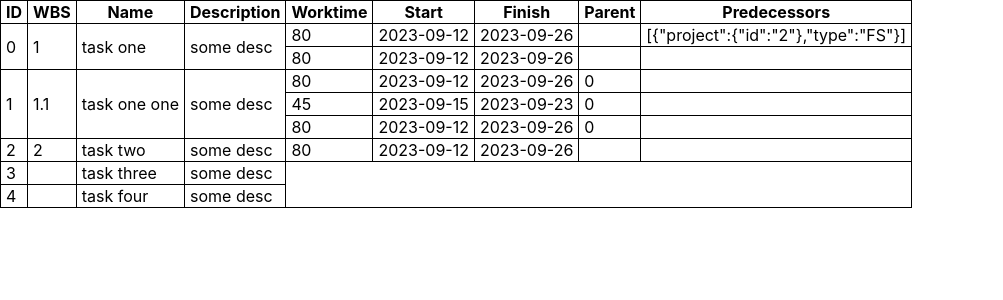
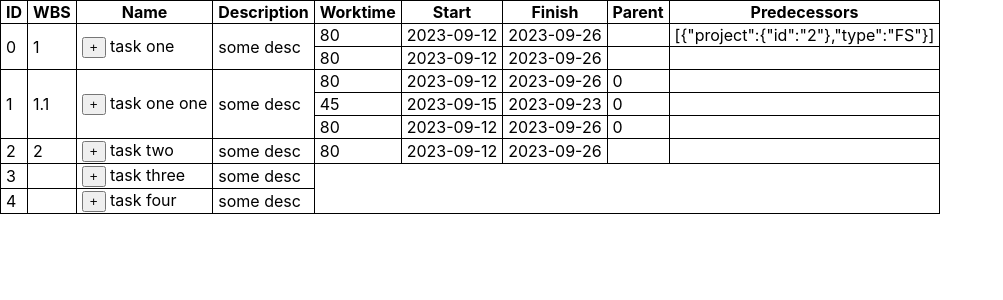
Before and after one commit to wazart0/pmt_x, a React (Create React App) app in the folder frontend/pyscript_experiment/project/: page / in a window 1280 px wide. Shown: the top 300 px of the page, without its empty margins (0-1003 px from the left). Built offline with nearby package versions, Linux system fonts and the light colour scheme.

Commit message:
some cleanup

```diff
--- a/frontend/pyscript_experiment/project/package.json
+++ b/frontend/pyscript_experiment/project/package.json
@@ -6,10 +6,12 @@
     "@testing-library/jest-dom": "^5.17.0",
     "@testing-library/react": "^13.4.0",
     "@testing-library/user-event": "^13.5.0",
+    "gantt": "^3.1.1",
     "react": "^18.2.0",
     "react-dom": "^18.2.0",
     "react-scripts": "5.0.1",
-    "web-vitals": "^2.1.4"
+    "web-vitals": "^2.1.4",
+    "@babel/plugin-proposal-private-property-in-object": "^7.21.11"
   },
   "scripts": {
     "start": "react-scripts start",
--- a/frontend/pyscript_experiment/project/src/App.js
+++ b/frontend/pyscript_experiment/project/src/App.js
@@ -1,5 +1,5 @@
-import React, { Fragment } from "react";
-
+import React from "react";
+import ProjectTable from "./components/ProjectTable";
 
 const columns = {
     'id': 'ID',
@@ -97,73 +97,15 @@ const data = [
     }
 ]
 
-// function create_table(data) {
-//     var body = document.getElementsByTagName('body')[0];
-//     var tbl = document.createElement('table');
-//     tbl.style.width = '100%';
-//     tbl.setAttribute('border', '1');
-//     var tbdy = document.createElement('tbody');
-//     for (var i = 0; i < 3; i++) {
-//       var tr = document.createElement('tr');
-//       for (var j = 0; j < 2; j++) {
-//         if (i == 2 && j == 1) {
-//           break
-//         } else {
-//           var td = document.createElement('td');
-//           td.appendChild(document.createTextNode('\u0020'))
-//           i == 1 && j == 1 ? td.setAttribute('rowSpan', '2') : null;
-//           tr.appendChild(td)
-//         }
-//       }
-//       tbdy.appendChild(tr);
-//     }
-//     tbl.appendChild(tbdy);
-//     body.appendChild(tbl)
-// }
-
-function App() {
-    let headers_names = Object.values(columns);
-    return (
-        <div className="table">
-            <table>
-                <thead>
-                    <tr>
-                        {
-                            headers_names.map(header => {
-                                return <th>{header}</th>
-                            })
-                        }
-                    </tr>
-                </thead>
-                <tbody>
-
-                    {data.map((project) => {
-                        let number_of_baselines = project.baselines.length + 1;
-                        return (
-                            <Fragment>
-                                <tr>
-                                    <td rowSpan={number_of_baselines}>{project.id}</td>
-                                    <td rowSpan={number_of_baselines}>{(project.baselines && project.baselines.length) ? project.baselines[0].wbs : ""}</td>
-                                    <td rowSpan={number_of_baselines}>{project.name}</td>
-                                    <td rowSpan={number_of_baselines}>{project.description}</td>
-                                </tr>
-                                {project.baselines.map(baseline => (
-                                    <tr>
-                                        <td>{baseline.worktime}</td>
-                                        <td>{baseline.start}</td>
-                                        <td>{baseline.finish}</td>
-                                        <td>{baseline.parent}</td>
-                                        <td>{(baseline.predecessors) ? JSON.stringify(baseline.predecessors) : ""}</td>
-                                    </tr>
-                                ))}
-                            </Fragment>
-                        );
-                    })}
 
 
 
-                </tbody>
-            </table>
+
+function App() {
+
+    return (
+        <div className="mainContainer">
+            <ProjectTable data={data} columns={columns}/>
         </div>
     );
 }
--- /dev/null
+++ b/frontend/pyscript_experiment/project/src/components/ProjectTable.js
@@ -0,0 +1,55 @@
+import React, { Fragment } from "react";
+
+
+
+
+
+function ProjectTable(props) {
+
+    function sayHello() {
+        alert('Hello!');
+      }
+
+    const columns = props.columns;
+    const data = props.data;
+    let headers_names = Object.values(columns);
+    return (
+        <div className="projectTable">
+            <table>
+                <thead>
+                    <tr>
+                        {headers_names.map(header => {
+                            return <th>{header}</th>
+                        })}
+                    </tr>
+                </thead>
+                <tbody>
+                    {data.map((project) => {
+                        let number_of_baselines = project.baselines.length + 1;
+                        return (
+                            <Fragment>
+                                <tr>
+                                    <td rowSpan={number_of_baselines}>{project.id}</td>
+                                    <td rowSpan={number_of_baselines}>{(project.baselines && project.baselines.length) ? project.baselines[0].wbs : ""}</td>
+                                    <td rowSpan={number_of_baselines}><button onClick={sayHello}>+</button> {project.name}</td>
+                                    <td rowSpan={number_of_baselines}>{project.description}</td>
+                                </tr>
+                                {project.baselines.map(baseline => (
+                                    <tr>
+                                        <td>{baseline.worktime}</td>
+                                        <td>{baseline.start}</td>
+                                        <td>{baseline.finish}</td>
+                                        <td>{baseline.parent}</td>
+                                        <td>{(baseline.predecessors) ? JSON.stringify(baseline.predecessors) : ""}</td>
+                                    </tr>
+                                ))}
+                            </Fragment>
+                        );
+                    })}
+                </tbody>
+            </table>
+        </div>
+    );
+}
+
+export default ProjectTable;
--- a/frontend/pyscript_experiment/project/src/db.json
+++ /dev/null
@@ -1,55 +0,0 @@
-{
-
-    "inventory": [
-
-      {
-
-        "id": 1,
-
-        "product_name": "Weetabix",
-
-        "product_category": "Cereal",
-
-        "unit_price": "501"
-
-      },
-
-      {
-
-        "id": 2,
-
-        "product_name": "Colgate Toothpaste",
-
-        "product_category": "Toiletries",
-
-        "unit_price": "119"
-
-      },
-
-      {
-
-        "id": 3,
-
-        "product_name": "Imperial Leather Soap",
-
-        "product_category": "Toiletries",
-
-        "unit_price": "235"
-
-      },
-
-      {
-
-        "id": 4,
-
-        "product_name": "Sunlight Detergent",
-
-        "product_category": "Toiletries",
-
-        "unit_price": "401"
-
-      }
-
-    ]
-
-  }
```
Also changed, not shown: frontend/pyscript_experiment/project/src/index.js (+36 -0 lines), 2 other files (tests, documents, lock files or other folders).
